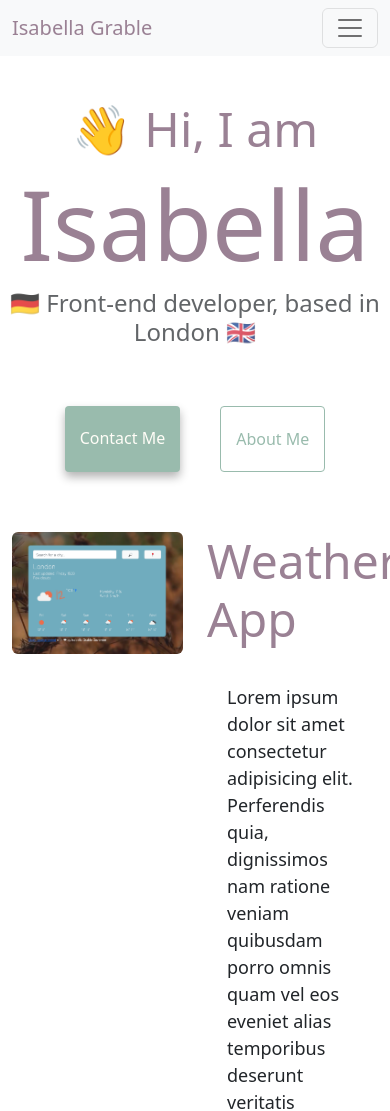
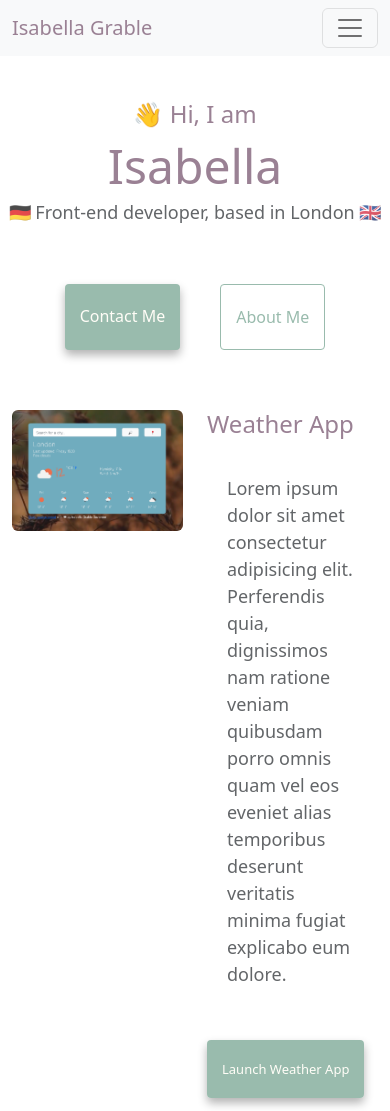
Before and after one commit to IsabellaGG/Advanced-Tools-Homework, a plain HTML site: page index.html in a window 390 px wide. Shown: the top 1111 px of the page. Drawn offline with nearby package versions, Linux system fonts and the light colour scheme.

Commit message:
Improved repsonsivness

```diff
--- a/styles/styles.css
+++ b/styles/styles.css
@@ -30,6 +30,7 @@ p {
   padding: 20px;
   font-size: 18px;
   line-height: 1.5;
+  opacity: 0.7;
 }
 
 .navbar-brand {
@@ -96,3 +97,18 @@ p {
 .email-link:hover {
   color: var(--accent-color);
 }
+
+@media (max-width: 576px) {
+  h1 {
+    font-size: 48px;
+  }
+  h2 {
+    font-size: 24px;
+  }
+  h3 {
+    font-size: 18px;
+  }
+  .primary-link {
+    font-size: small;
+  }
+}
```
